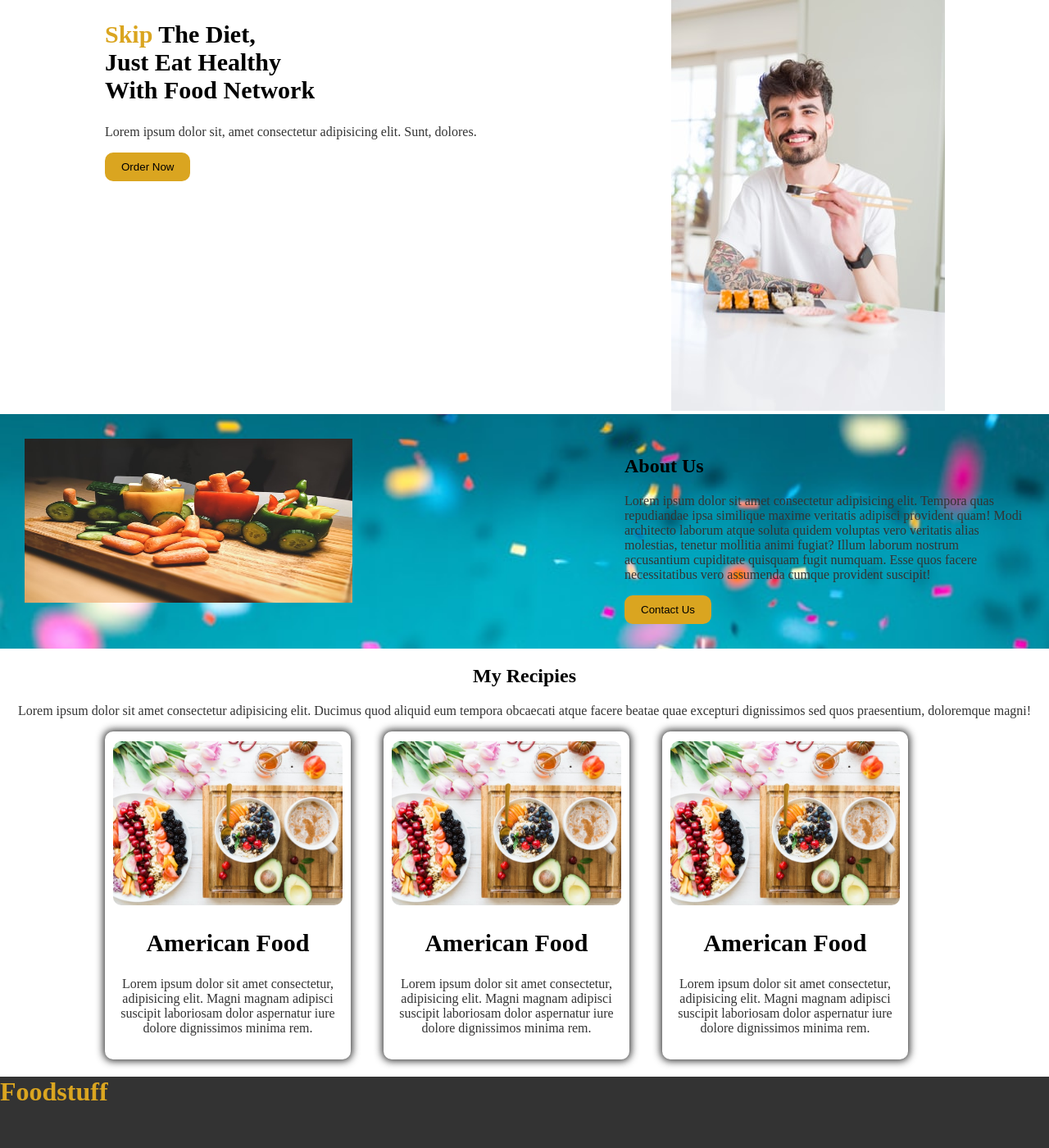
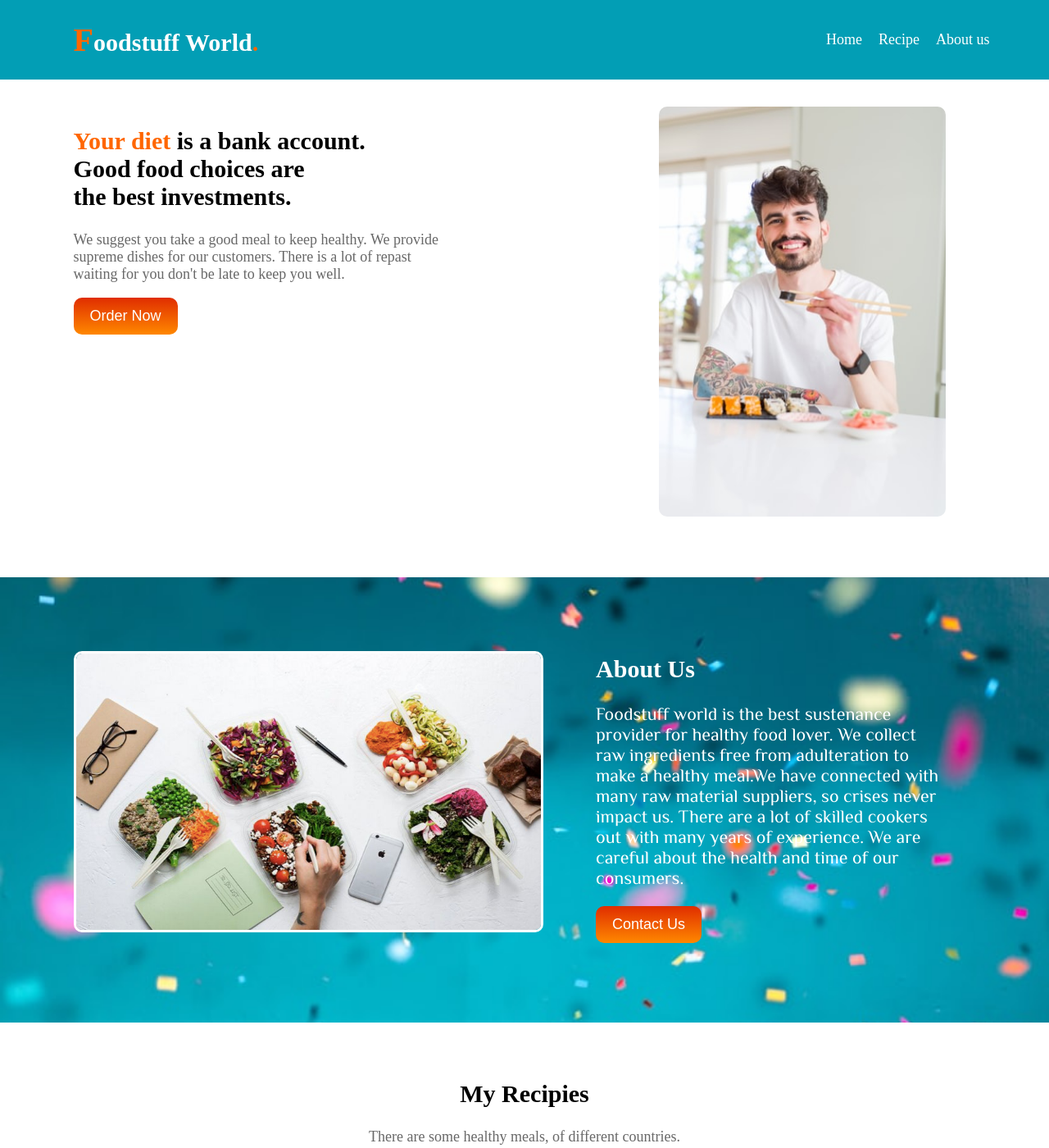
Before and after one commit to Mdashik-pradhan/foodstuff, a plain HTML site: page index.html in a window 1280 px wide. Shown: the top 1400 px of the page at 82% size. Drawn offline with Linux system fonts and the light colour scheme.

Commit message:
final commit

```diff
--- a/index.html
+++ b/index.html
@@ -7,69 +7,131 @@
     <meta name="viewport" content="width=device-width, initial-scale=1.0">
     <link rel="stylesheet" href="style.css">
     <!-- Google fonts -->
-    <link rel="preconnect" href="https://fonts.googleapis.com">
-    <link rel="preconnect" href="https://fonts.gstatic.com" crossorigin>
-    <link href="https://fonts.googleapis.com/css2?family=Open+Sans:wght@400;600&display=swap" rel="stylesheet">
-    <title>Foodstuff</title>
+    <style>
+        @import url('https://fonts.googleapis.com/css2?family=Lobster&family=Open+Sans:wght@400;600&family=Philosopher:wght@400;700&display=swap');
+    </style>
+    <title>Foodstuff World</title>
 </head>
 
 <body>
-    <section id="header">
+    <nav>
+        <div class="navbar">
+            <h2><a href=""> <span class="logo">F</span>oodstuff World<span>.</span></a></h2>
+            <ul>
+                <li><a href="#home">Home</a></li>
+                <li><a href="#recipe">Recipe</a></li>
+                <li><a href="#about">About us</a></li>
+            </ul>
+        </div>
+    </nav>
+
+    <section id="home" class="mt">
+        <div id="header">
             <div class="half-width">
-            <h2><span>Skip</span> The Diet, <br> Just Eat Healthy <br> With Food Network</h2>
-            <p>Lorem ipsum dolor sit, amet consectetur adipisicing elit. Sunt, dolores.</p>
-            <button>Order Now</button>
+                <h2><span>Your diet</span>
+                    is a bank account. <br>
+                    Good food choices are <br>
+                    the best investments.
+                </h2>
+                <p>We suggest you take a good meal to keep healthy. We provide <br> supreme dishes for our customers.
+                    There
+                    is a lot of repast <br> waiting for you don't be late to keep you well.</p>
+                <a href="#recipe"><button>Order Now</button></a>
             </div>
             <div class="half-width-1">
                 <img src="./images/food2.jfif" alt="">
             </div>
+        </div>
     </section>
 
-    <section id="about">
+    <section id="about" class="mt">
+        <div id="about">
             <div class="about-container">
                 <div class="about-img half-width">
-                <img src="./images/about.jfif" alt="">
+                    <img src="./images/food2.jpg" alt="">
                 </div>
                 <div class="about-content half-width-1">
-                <h1>About Us</h1>
-                <p>Lorem ipsum dolor sit amet consectetur adipisicing elit. Tempora quas repudiandae ipsa
-                    similique maxime veritatis adipisci provident quam! Modi architecto laborum atque soluta
-                    quidem voluptas vero veritatis alias molestias, tenetur mollitia animi fugiat? Illum laborum
-                    nostrum accusantium cupiditate quisquam fugit numquam. Esse quos facere necessitatibus vero
-                    assumenda cumque provident suscipit!</p>
-                <button>Contact Us</button>
+                    <h2>About Us</h2>
+                    <p>Foodstuff world is the best sustenance provider for healthy food lover. We collect raw
+                        ingredients free
+                        from adulteration to make a healthy meal.We have connected with many raw material suppliers, so
+                        crises never impact us. There are a lot of skilled cookers out with many years
+                        of experience. We are careful about the health and time of our consumers.</p>
+                    <a href="https://www.facebook.com/profile.php?id=100069153771707" target="_blank"><button>Contact
+                            Us</button></a>
+                </div>
             </div>
         </div>
     </section>
 
-    <section>
+    <section id="recipe" class="mt">
         <div class="recipe-header">
-            <h1>My Recipies</h1>
-            <p>Lorem ipsum dolor sit amet consectetur adipisicing elit. Ducimus quod aliquid eum tempora obcaecati atque
-                facere beatae quae excepturi dignissimos sed quos praesentium, doloremque magni!</p>
+            <h2>My Recipies</h2>
+            <p>There are some healthy meals, of different countries.</p>
         </div>
         <div class="recipe-container">
+            <div class="col-4">
                 <div class="card">
-                <img src="./images/recipe-1.jfif" alt="">
-                <h2>American Food</h2>
-                <p>Lorem ipsum dolor sit amet consectetur, adipisicing elit. Magni magnam adipisci suscipit laboriosam dolor aspernatur iure dolore dignissimos minima rem.</p>
+                    <div class="card-img">
+                        <img src="./images/food-1.jpg" alt="">
                     </div>
+                    <div>
+                        <h2>Turkey Taco Salad</h2>
+                        <p>This salad is inspired by classic taco ingredients, done lighter so you can enjoy it more
+                            often. It’s also far easier to eat than regular tacos.</p>
+                    </div>
+                </div>
+            </div>
+            <div class="col-4">
                 <div class="card">
-                <img src="./images/recipe-1.jfif" alt="">
-                <h2>American Food</h2>
-                <p>Lorem ipsum dolor sit amet consectetur, adipisicing elit. Magni magnam adipisci suscipit laboriosam dolor aspernatur iure dolore dignissimos minima rem.</p>
+                    <div class="card-img">
+                        <img src="./images/food-2.jpg" alt="">
                     </div>
+                    <div>
+                        <h2>Veggie Chiles Rellenos</h2>
+                        <p>Poblano peppers are perfect for stuffing. They’re mild, earthy, and sweet, plus, they stay a
+                            vibrant forest green once roasted. Chock full of savory ingredients like hearty whole
+                            grains, fresh tomato, and Southwestern spices, these packed peppers are sure to satisfy.</p>
+                    </div>
+                </div>
+            </div>
+            <div class="col-4">
                 <div class="card">
-                <img src="./images/recipe-1.jfif" alt="">
-                <h2>American Food</h2>
-                <p>Lorem ipsum dolor sit amet consectetur, adipisicing elit. Magni magnam adipisci suscipit laboriosam dolor aspernatur iure dolore dignissimos minima rem.</p>
+                    <div class="card-img">
+                        <img src="./images/food-3.jpg" alt="">
+                    </div>
+                    <div>
+                        <h2>Kaleido</h2>
+                        <p>Our favourites are the sweet potato roll with rich tahini dressing, caramelised onions and
+                            chilli flakes, and the smoked salmon roll with cucumber, cream cheese and dill - they're so
+                            good you won't even realise how healthy they are. </p>
+                    </div>
+                </div>
             </div>
         </div>
     </section>
 
-    <footer>
+    <section class="mt">
+        <div class="social-followers-container">
+            <div class="col-4">
+                <h2>100k</h2>
+                <p>Youtube Subscribers</p>
+            </div>
+            <div class="col-4">
+                <h2>1.2m</h2>
+                <p>Instagram Followers</p>
+            </div>
+            <div class="col-4">
+                <h2>50k</h2>
+                <p>Dribble Shot Likes</p>
+            </div>
+        </div>
+    </section>
+
+    <footer class="mt">
         <div>
-            <h1><span>Foodstuff</span></h1>
+            <h1><a href="#home"><span class="logo">F</span>oodstuff World<span class="logo">.</span></a></h1>
+            <p>Healthy food is the ingredient that binds us together<sup class="heart">♥</sup></p>
         </div>
     </footer>
 </body>
--- a/style.css
+++ b/style.css
@@ -7,24 +7,21 @@ body {
     margin: 0;
 }
 
+.mt {
+    margin-top: 70px;
+}
+
 button {
-    background-color: goldenrod;
-    padding: 10px 20px;
+    background: linear-gradient(#e02d00, #ff8800);
+    color: #fff;
+    font-size: 18px;
+    padding: 12px 20px;
     border: none;
     border-radius: 10px;
 }
 
 span {
-    color: goldenrod;
-}
-
-#header {
-    display: flex;
-    margin-left: 10%;
-}
-
-.half-width {
-    width: 60%;
+    color: #ff6600;
 }
 
 h2 {
@@ -32,11 +29,67 @@ h2 {
 }
 
 p {
-    color: #333;
+    font-size: 18px;
+    color: rgb(104, 104, 104);
 }
+
+a {
+    color: #fff;
+    text-decoration: none;
+}
+
+nav {
+    position: fixed;
+    top: 0;
+    width: 100%;
+}
+
+.navbar {
+    display: flex;
+    padding-left: 7%;
+    background-color: #029eb5;
+    color: #fff;
+    align-items: center;
+}
+
+.logo {
+    font-size: 40px;
+    color: #ff6600;
+}
+
+.navbar ul {
+    display: flex;
+    margin-left: 54%;
+    list-style-type: none;
+}
+
+.navbar ul li a {
+    padding: 10px;
+    color: #fff;
+    font-size: 18px;
+    text-decoration: none;
+}
+
+#header {
+    display: flex;
+    flex-wrap: wrap;
+    margin-left: 7%;
+    margin-top: 130px;
+}
+
+.half-width {
+    width: 60%;
+}
+
 
 .half-width-1 {
     width: 40%;
+}
+
+.half-width-1 img {
+    width: 350px;
+    height: 500px;
+    border-radius: 10px;
 }
 
 
@@ -51,40 +104,74 @@ p {
 
 .about-container {
     display: flex;
-    padding: 30px;
+    margin-left: 7%;
+    margin-right: 10%;
+    padding: 70px 0;
+    color: #fff;
 }
 
-.about-img img{
-    width: 400px;
-    height: 200px;
+.about-container p {
+    font-family: 'Philosopher', sans-serif;
+    font-size: 22px;
+    color: rgb(255, 255, 255);
+}
+
+.about-img img {
+    width: 90%;
+    height: 85%;
+    margin-top: 20px;
+    border: 3px solid #fff;
+    border-radius: 10px;
+
 }
 
 /*  */
 
-.recipe-header{
+.recipe-header {
     text-align: center;
 }
 
-.recipe-container{
+.recipe-container {
     display: flex;
-    margin-left: 10%;
+    margin-left: 7%;
+    flex-wrap: wrap;
+}
+
+.col-4 {
+    width: 33.33%;
 }
 
 .card {
-    width: 300px;
-    height: 400px;
+    width: 320px;
+    height: 490px;
     background-color: #fff;
-    padding-top: 12px;
     margin-right: 40px;
-    text-align: center;
+    margin-top: 25px;
+    padding: 15px;
     border-radius: 10px;
-    box-shadow: 0 0 10px 2px #333;
+    box-shadow: 0 0 10px 2px rgba(51, 51, 51, 0.335);
 }
 
-.card img{
-    width: 280px;
+.card-img {
+    text-align: center;
+}
+
+.card-img img {
+    width: 100%;
     height: 200px;
     border-radius: 10px;
+}
+
+/* Social container  */
+
+.social-followers-container {
+    display: flex;
+    width: 1160px;
+    margin-left: 7%;
+    border-radius: 10px;
+    background-color: #fff;
+    text-align: center;
+    box-shadow: 0 0 10px 2px rgba(51, 51, 51, 0.335);
 }
 
 /* Footer */
@@ -92,4 +179,15 @@ p {
 footer {
     height: 200px;
     background-color: #333;
+    text-align: center;
+    padding-top: 20px;
+    color: #fff;
 }
+
+footer p {
+    color: white;
+}
+
+.heart {
+    color: #e02d00;
+}
```
Also changed, not shown: images/about.jfif (deleted), images/food-1.jpg (added), images/food-2.jpg (added), images/food-3.jpg (added), images/food1.jfif (deleted), images/food2.jpg (added), images/recipe-1.jfif (deleted). Lines whose indentation alone changed are shown as unchanged.
